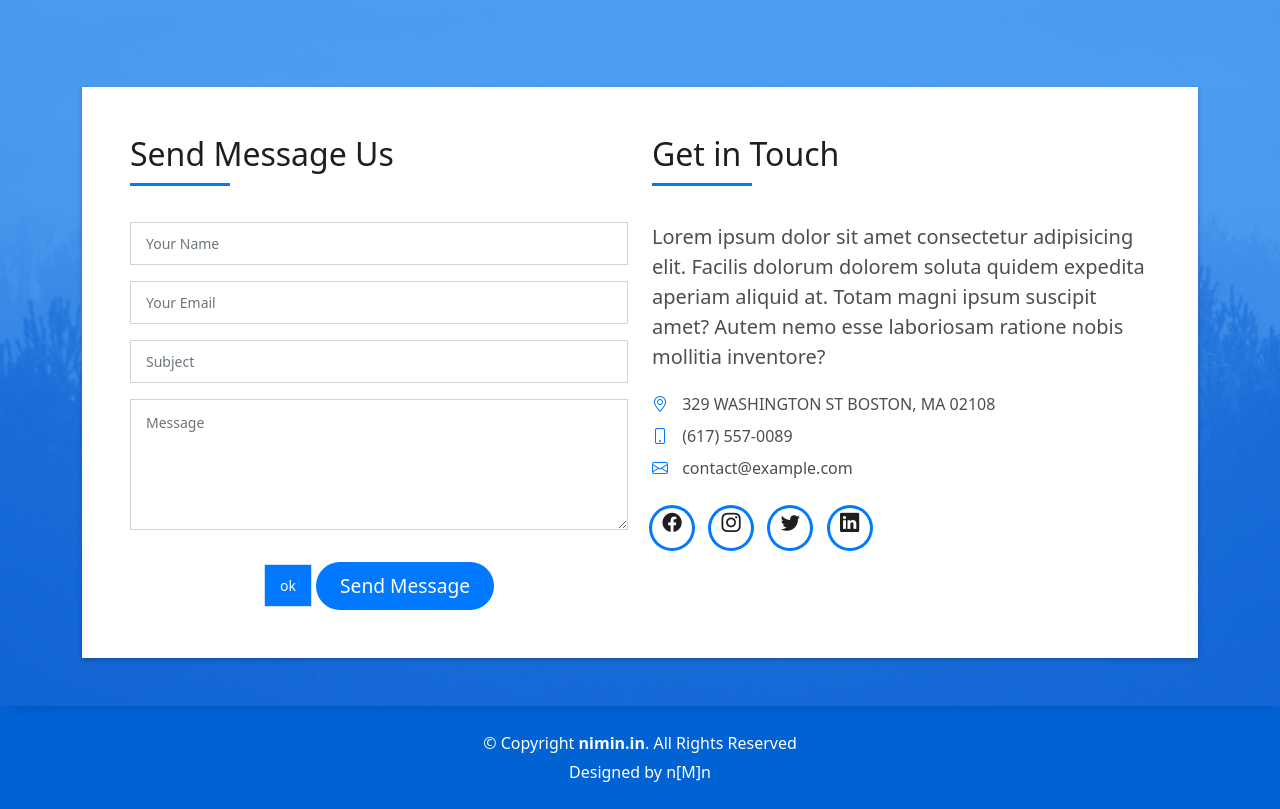
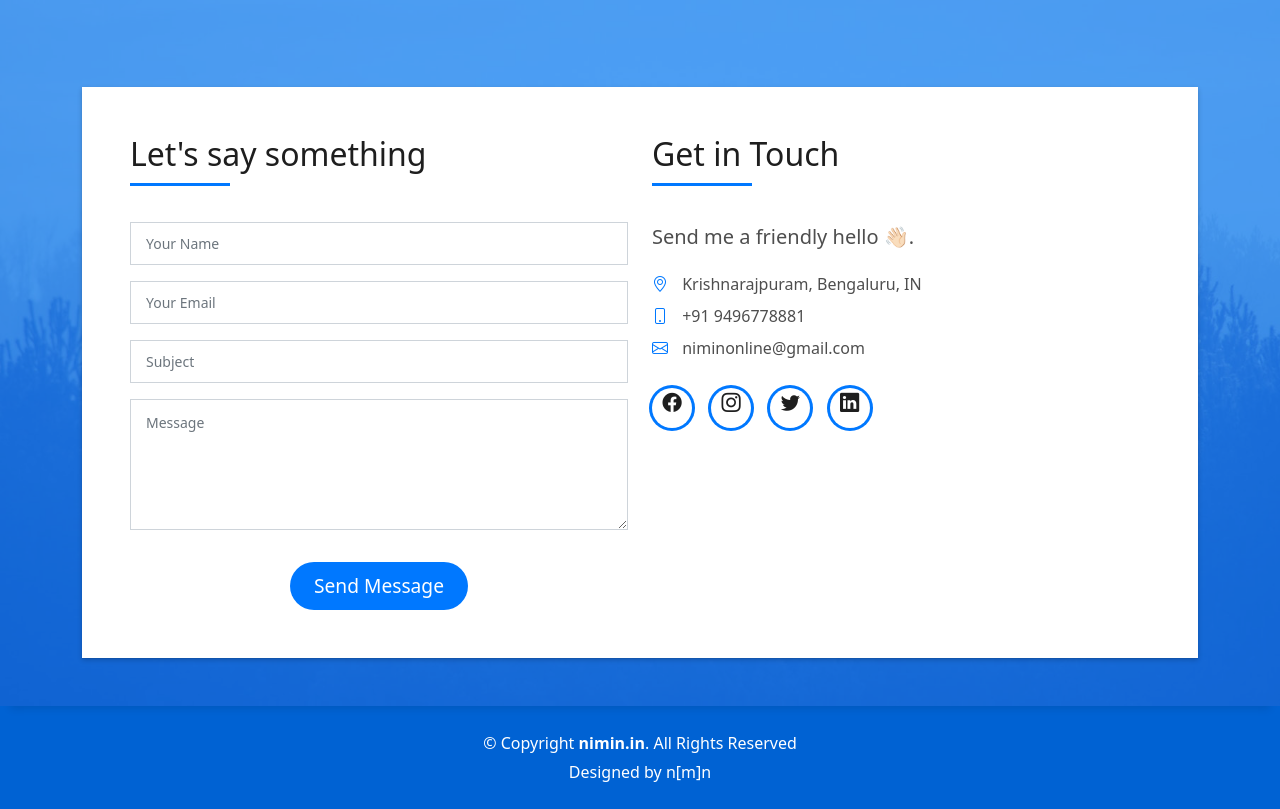
Before and after one commit to niminonline/nimin.in, a plain HTML site: page index.html in a window 1280 px wide. Shown: the part 4920-5729 px from the top of the page. Drawn offline with Linux system fonts and the light colour scheme.

Commit message:
before-js2

```diff
--- a/index.html
+++ b/index.html
@@ -484,7 +484,7 @@
                   <div class="col-md-6">
                     <div class="title-box-2">
                       <h5 class="title-left">
-                        Send Message Us
+                        Let's say something
                       </h5>
                     </div>
                     <div>
@@ -516,7 +516,7 @@
                             <div class="sent-message">Your message has been sent. Thank you!</div>
                           </div>
                           <div class="col-md-12 text-center">
-                            <input type="submit" class="button button-a button-big button-rouded" value="ok">
+                            <!-- <input type="submit" class="button button-a button-big button-rouded" value="ok">  -->
                             <button type="submit" class="button button-a button-big button-rouded">Send Message</button>
                           </div>
                         </div>
@@ -531,15 +531,12 @@
                     </div>
                     <div class="more-info">
                       <p class="lead">
-                        Lorem ipsum dolor sit amet consectetur adipisicing elit. Facilis dolorum dolorem soluta quidem
-                        expedita aperiam aliquid at.
-                        Totam magni ipsum suscipit amet? Autem nemo esse laboriosam ratione nobis
-                        mollitia inventore?
+                        Send me a friendly hello 👋🏻.
                       </p>
                       <ul class="list-ico">
-                        <li><span class="bi bi-geo-alt"></span> 329 WASHINGTON ST BOSTON, MA 02108</li>
-                        <li><span class="bi bi-phone"></span> (617) 557-0089</li>
-                        <li><span class="bi bi-envelope"></span> contact@example.com</li>
+                        <li><span class="bi bi-geo-alt"></span> Krishnarajpuram, Bengaluru, IN</li>
+                        <li><span class="bi bi-phone"></span> +91 9496778881</li>
+                        <li><span class="bi bi-envelope"></span> niminonline@gmail.com</li>
                       </ul>
                     </div>
                     <div class="socials">
@@ -575,7 +572,7 @@
               Licensing information: https://bootstrapmade.com/license/
               Purchase the pro version with working PHP/AJAX contact form: https://bootstrapmade.com/buy/?theme=DevFolio
             -->
-              Designed by <a href="https://bootstrapmade.com/">n[M]n</a>
+              Designed by <a href="https://bootstrapmade.com/">n[m]n</a>
             </div>
           </div>
         </div>
```
